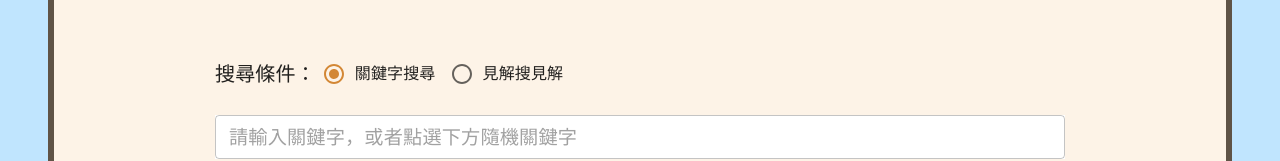
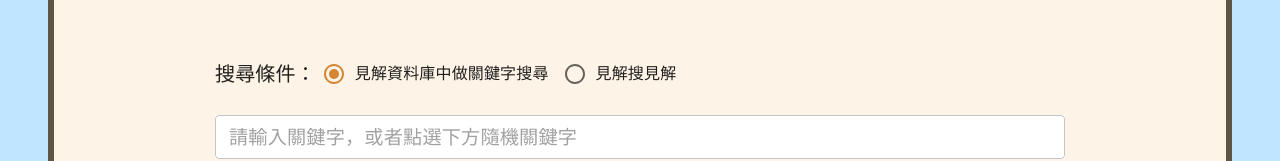
Before and after one commit to eddie605134/legal-opinion-db-on-jurisprudence, a React (Vite) app: page /search in a window 1280 px wide. Shown: the part 227-388 px from the top of the page. Built offline with nearby package versions, Linux system fonts and the light colour scheme; no server answers; a web font is replaced by a local one.

Commit message:
radio文字修改

```diff
--- a/src/pages/SearchPage/components/RadioSelection.tsx
+++ b/src/pages/SearchPage/components/RadioSelection.tsx
@@ -18,7 +18,7 @@ const RadioSelection: React.FC<RadioSelectionProps> = ({ value, onChange }) => {
         搜尋條件：
       </Typography>
       <RadioGroup row value={value} onChange={onChange}>
-        <FormControlLabel value="1" control={<Radio color="warning"/>} label="關鍵字搜尋" />
+        <FormControlLabel value="1" control={<Radio color="warning"/>} label="見解資料庫中做關鍵字搜尋" />
         <FormControlLabel value="2" control={<Radio color="warning"/>} label="見解搜見解" />
       </RadioGroup>
     </div>
```
